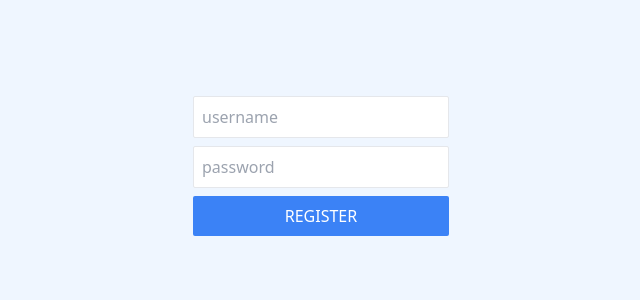
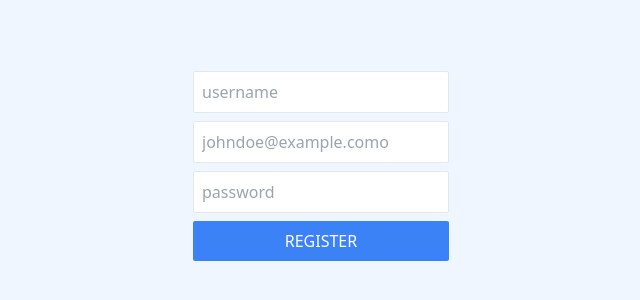
Before and after one commit to codepantha/Chatty, a React (Vite) app in the folder client/: page / in a window 1280 px wide. Shown: the part 234-534 px from the top of the page, without its empty margins (319-959 px from the left). Built offline with nearby package versions, Linux system fonts and the light colour scheme.

Commit message:
Client - implement user registration

```diff
--- a/client/package.json
+++ b/client/package.json
@@ -10,6 +10,7 @@
   },
   "dependencies": {
     "autoprefixer": "^10.4.13",
+    "axios": "^1.3.4",
     "postcss": "^8.4.21",
     "react": "^18.2.0",
     "react-dom": "^18.2.0",
--- a/client/src/App.jsx
+++ b/client/src/App.jsx
@@ -1,6 +1,10 @@
+import axios from 'axios';
+
 import Register from "./Register"
 
 function App() {
+  axios.defaults.baseURL = 'http://localhost:5000/api/v1';
+  axios.defaults.withCredentials = true;
   return (
     <Register />
   )
--- a/client/src/Register.jsx
+++ b/client/src/Register.jsx
@@ -1,23 +1,43 @@
+import axios from 'axios';
 import React, { useState } from 'react';
 
 const Register = () => {
   const [username, setUsername] = useState('');
+  const [email, setEmail] = useState('');
   const [password, setPassword] = useState('');
 
   const handleChange = (e) => {
     const { name, value } = e.target;
-    name === 'username' ? setUsername(value) : setPassword(value);
+    name === 'username'
+      ? setUsername(value)
+      : name === 'email'
+      ? setEmail(value)
+      : setPassword(value);
+  };
+
+  const register = async (e) => {
+    e.preventDefault();
+    const { data } = await axios.post('/auth/register', { username, email, password });
+    console.log(data)
   };
 
   return (
     <div className="bg-blue-50 h-screen flex items-center">
-      <form className="w-64 mx-auto">
+      <form onSubmit={register} className="w-64 mx-auto">
         <input
           value={username}
           onChange={handleChange}
           type="text"
           name="username"
           placeholder="username"
+          className="w-full rounded-sm p-2 mb-2 border"
+        />
+        <input
+          value={email}
+          onChange={handleChange}
+          type="email"
+          name="email"
+          placeholder="johndoe@example.como"
           className="w-full rounded-sm p-2 mb-2 border"
         />
         <input
```
Also changed, not shown: 1 other file (tests, documents, lock files or other folders).
